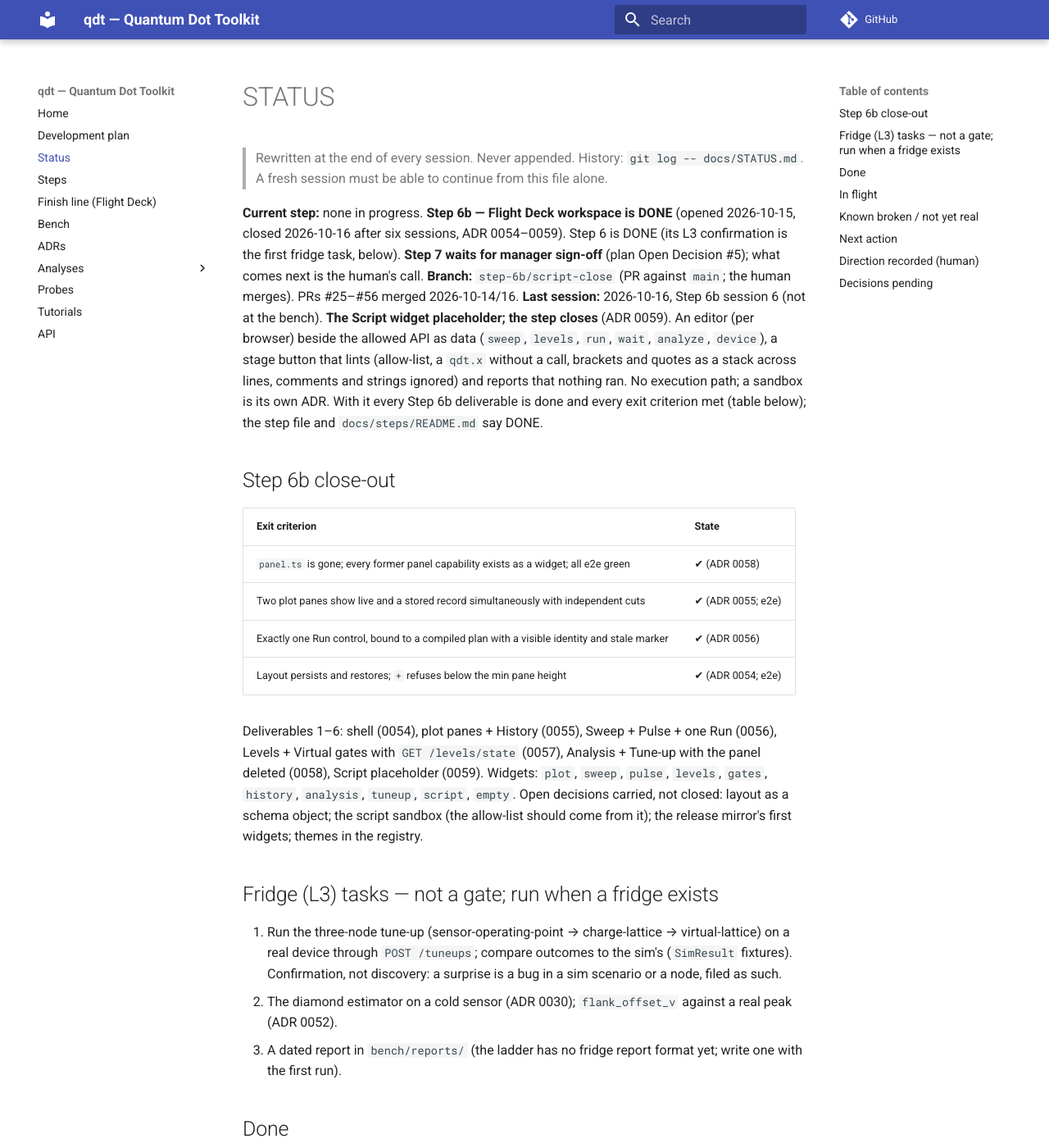
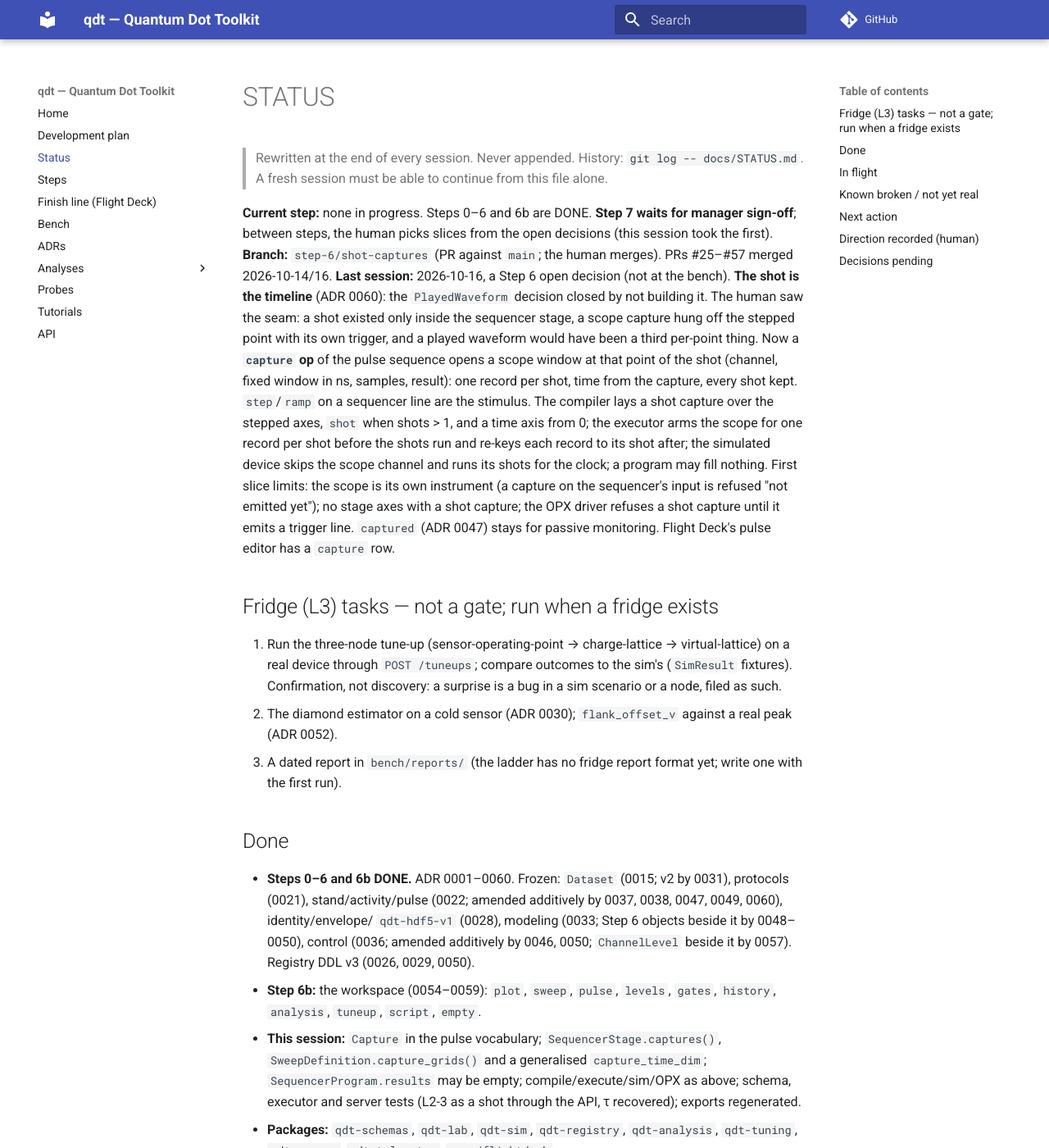
Before and after one commit to CowboyQuantum/qdt, an MkDocs documentation site: the page built from docs/STATUS.md, in a window 1280 px wide and 1400 px high. Shown: the whole window at 82% size. Built offline with MkDocs 1.6.1 and Material for MkDocs 9.7.7, drawn with Linux system fonts in a browser that asks for light colours; comment, search, counter and statistics services are not loaded; some of the changed text lies outside the part shown.

Commit message:
docs(adr): 0060 the shot is the timeline; the PlayedWaveform decision closed; BENCH L2-3 note; STATUS rewritten
Co-Authored-By: Claude Fable 5.1 <noreply@anthropic.com>

```diff
--- a/docs/STATUS.md
+++ b/docs/STATUS.md
@@ -3,30 +3,21 @@
 > Rewritten at the end of every session. Never appended. History: `git log -- docs/STATUS.md`.
 > A fresh session must be able to continue from this file alone.
 
-**Current step:** none in progress. **Step 6b — Flight Deck workspace is DONE** (opened 2026-10-15, closed
-2026-10-16 after six sessions, ADR 0054–0059). Step 6 is DONE (its L3 confirmation is the first fridge task,
-below). **Step 7 waits for manager sign-off** (plan Open Decision #5); what comes next is the human's call.
-**Branch:** `step-6b/script-close` (PR against `main`; the human merges). PRs #25–#56 merged 2026-10-14/16.
-**Last session:** 2026-10-16, Step 6b session 6 (not at the bench). **The Script widget placeholder; the step
-closes** (ADR 0059). An editor (per browser) beside the allowed API as data (`sweep`, `levels`, `run`, `wait`,
-`analyze`, `device`), a stage button that lints (allow-list, a `qdt.x` without a call, brackets and quotes as a
-stack across lines, comments and strings ignored) and reports that nothing ran. No execution path; a sandbox is
-its own ADR. With it every Step 6b deliverable is done and every exit criterion met (table below); the step file
-and `docs/steps/README.md` say DONE.
-
-## Step 6b close-out
-| Exit criterion | State |
-|---|---|
-| `panel.ts` is gone; every former panel capability exists as a widget; all e2e green | ✔ (ADR 0058) |
-| Two plot panes show live and a stored record simultaneously with independent cuts | ✔ (ADR 0055; e2e) |
-| Exactly one Run control, bound to a compiled plan with a visible identity and stale marker | ✔ (ADR 0056) |
-| Layout persists and restores; `+` refuses below the min pane height | ✔ (ADR 0054; e2e) |
-
-Deliverables 1–6: shell (0054), plot panes + History (0055), Sweep + Pulse + one Run (0056), Levels + Virtual
-gates with `GET /levels/state` (0057), Analysis + Tune-up with the panel deleted (0058), Script placeholder
-(0059). Widgets: `plot`, `sweep`, `pulse`, `levels`, `gates`, `history`, `analysis`, `tuneup`, `script`, `empty`.
-Open decisions carried, not closed: layout as a schema object; the script sandbox (the allow-list should come
-from it); the release mirror's first widgets; themes in the registry.
+**Current step:** none in progress. Steps 0–6 and 6b are DONE. **Step 7 waits for manager sign-off**; between
+steps, the human picks slices from the open decisions (this session took the first).
+**Branch:** `step-6/shot-captures` (PR against `main`; the human merges). PRs #25–#57 merged 2026-10-14/16.
+**Last session:** 2026-10-16, a Step 6 open decision (not at the bench). **The shot is the timeline** (ADR
+0060): the `PlayedWaveform` decision closed by not building it. The human saw the seam: a shot existed only
+inside the sequencer stage, a scope capture hung off the stepped point with its own trigger, and a played
+waveform would have been a third per-point thing. Now a **`capture` op** of the pulse sequence opens a scope
+window at that point of the shot (channel, fixed window in ns, samples, result): one record per shot, time
+from the capture, every shot kept. `step`/`ramp` on a sequencer line are the stimulus. The compiler lays a
+shot capture over the stepped axes, `shot` when shots > 1, and a time axis from 0; the executor arms the
+scope for one record per shot before the shots run and re-keys each record to its shot after; the simulated
+device skips the scope channel and runs its shots for the clock; a program may fill nothing. First slice
+limits: the scope is its own instrument (a capture on the sequencer's input is refused "not emitted yet");
+no stage axes with a shot capture; the OPX driver refuses a shot capture until it emits a trigger line.
+`captured` (ADR 0047) stays for passive monitoring. Flight Deck's pulse editor has a `capture` row.
 
 ## Fridge (L3) tasks — not a gate; run when a fridge exists
 1. Run the three-node tune-up (sensor-operating-point → charge-lattice → virtual-lattice) on a real device through
@@ -36,50 +27,58 @@ from it); the release mirror's first widgets; themes in the registry.
 3. A dated report in `bench/reports/` (the ladder has no fridge report format yet; write one with the first run).
 
 ## Done
-- **Steps 0–6 and 6b DONE.** ADR 0001–0059. Frozen: `Dataset` (0015; v2 by 0031), protocols (0021),
-  stand/activity/pulse (0022; amended additively by 0037, 0038, 0047, 0049), identity/envelope/`qdt-hdf5-v1`
-  (0028), modeling (0033; Step 6 objects beside it by 0048–0050), control (0036; amended additively by 0046,
-  0050; `ChannelLevel` beside it by 0057). Registry DDL v3 (0026, 0029, 0050).
+- **Steps 0–6 and 6b DONE.** ADR 0001–0060. Frozen: `Dataset` (0015; v2 by 0031), protocols (0021),
+  stand/activity/pulse (0022; amended additively by 0037, 0038, 0047, 0049, 0060), identity/envelope/
+  `qdt-hdf5-v1` (0028), modeling (0033; Step 6 objects beside it by 0048–0050), control (0036; amended
+  additively by 0046, 0050; `ChannelLevel` beside it by 0057). Registry DDL v3 (0026, 0029, 0050).
+- **Step 6b:** the workspace (0054–0059): `plot`, `sweep`, `pulse`, `levels`, `gates`, `history`, `analysis`,
+  `tuneup`, `script`, `empty`.
+- **This session:** `Capture` in the pulse vocabulary; `SequencerStage.captures()`, `SweepDefinition.capture_grids()`
+  and a generalised `capture_time_dim`; `SequencerProgram.results` may be empty; compile/execute/sim/OPX as
+  above; schema, executor and server tests (L2-3 as a shot through the API, τ recovered); exports regenerated.
 - **Packages:** `qdt-schemas`, `qdt-lab`, `qdt-sim`, `qdt-registry`, `qdt-analysis`, `qdt-tuning`,
   `qdt-server`, `qdt-telemetry`, `apps/flightdeck`.
-- 395 Python tests (+5 Postgres-parametrized), 4 skipped, 34 hardware-only in `packages/`, 16
-  hardware-only in `bench/`; Flight Deck 119 unit tests and 9 e2e.
+- 401 Python tests (+5 Postgres-parametrized), 4 skipped, 34 hardware-only in `packages/`, 16
+  hardware-only in `bench/`; Flight Deck 122 unit tests and 9 e2e.
 
 ## In flight
-- Nothing uncommitted. PR for `step-6b/script-close` awaits the human.
+- Nothing uncommitted. PR for `step-6/shot-captures` awaits the human.
 
 ## Known broken / not yet real
-- **The Script widget runs nothing**: stage lints and says so; the allow-list is hand-written until a sandbox ADR
-  generates it.
-- **Flight Deck carry-overs (Step 6b):** an analysis names its record from History or the picker, not from a
-  plot pane yet; two widgets refresh records after a run (no server push); the simulator's live device and a
-  run's device diverge (ADR 0057); a simulated gate reads back null; the Levels widget polls every 2 s; limits
-  are a browser setting; the coupling matrix is per browser; a stage sweep needs the Pulse widget mounted; one
-  run at a time from the UI; Run compiles again when stale (0056); no colormap in the ⚙ menu; per-pane view state
-  does not survive a reload (0055); no Google Fonts link; the strip's stand/device read "?" without a server.
+- **A shot capture runs on the simulator only.** The sequencer-to-scope trigger is not in the protocols (ADR
+  0021 has no marker line); the OPX driver refuses a `capture` op with a clear message. On the bench L2-3 stays
+  the per-point capture with the pulse train played beside it (BENCH.md). The trigger line is the next slice.
+- **A capture on the sequencer's own input** (the OPX ADC) is refused at compile; it is the natural second slice
+  and would let stage axes return to a stage with a capture.
+- **A shot capture allows no stage axes** (the scope is armed per stepped point): step the axis instead.
+- **The simulated scope's record does not depend on the stimulus**: it is the run options' droop, as in ADR
+  0047; the sim wires no pulse line into the scope. Honest for the L0 model of L2-3, not a physics model.
+- **Averaging kept traces** is an analysis, not an executor job; no curated method does it yet.
+- Flight Deck carry-overs (Step 6b): an analysis names its record from History or the picker; the simulator's
+  live device and a run's device diverge (0057); a simulated gate reads back null; the Levels widget polls;
+  limits and the coupling matrix are per browser; a stage sweep needs the Pulse widget mounted; one run at a
+  time; Run compiles again when stale (0056); no colormap in the ⚙ menu; per-pane view state does not survive
+  a reload (0055); the Script widget runs nothing (0059); no Google Fonts link.
 - **`provenance_check.sh` matches bare substrings**; a word-boundary pattern is a one-line fix.
 - Step 6 carry-overs: the held operating point is server memory (a `stand_state` table later); click-to-set only
   for axes named after stand DC channels; `flank_offset_v` is a judgment (0052); the diamonds method needs a cold
   sensor (0030); `TuneUp` not persisted, one at a time, no resume/parallel (0050); the bench has one OPX pulse
   line and no `SG`/`bias`/`sensor`; `detect_transitions` reports `ok` on a constant map; `SimScenario.model`
-  overrides scalars only; QDAC-II quirks (BENCH.md); nothing in a sweep plays a waveform; captures sequential;
-  the trace view has no axes/labels/output curve; the exponential's edge detector is a heuristic (0046); the
-  plane fit is OLS (0045); OPX input offset not applied; `bench_report.py` does not redact serials; qm-qua
-  deprecations; zero-clipping in the dot model (0020); Postgres suite only in CI; `FINISH_LINE.md` TODO (human);
-  Windows pnpm via `corepack pnpm`.
+  overrides scalars only; QDAC-II quirks (BENCH.md); captures sequential; the trace view has no axes/labels/
+  output curve; the exponential's edge detector is a heuristic (0046); the plane fit is OLS (0045); OPX input
+  offset not applied; `bench_report.py` does not redact serials; qm-qua deprecations; zero-clipping in the dot
+  model (0020); Postgres suite only in CI; `FINISH_LINE.md` TODO (human); Windows pnpm via `corepack pnpm`.
 
 ## Next action
 **Human:**
-1. Merge the PR. Step 6b is closed; look at the whole workspace once in `pnpm dev` against `python -m qdt_server`.
-2. **Name what comes next.** Step 7 (other sources onto the substrate: `qdt-telemetry` ingest, the internal
-   extension, lab PC deployment) is gated by manager sign-off. Without it, the candidates are:
-   - a Step 6 Open decision with an ADR and a slice: `PlayedWaveform` (a waveform played inside a sweep, ADR
-     0047's other half), sub-ms stepping (Probe 04's consequence), how a sense range is declared;
-   - a `sensor_peak` method retiring `flank_offset_v` (ADR 0052);
-   - a bench session: a second OPX pulse line for the stability nodes, the QDevil report;
-   - Flight Deck follow-ups from the list above (a colormap choice, per-pane view state, "analyse the record in
-     Plot N", the tune-up's `virtual_gates` into the coupling matrix, a `records:changed` push).
-3. Step 6's Open decisions (its file) and the QDevil report still wait.
+1. Merge the PR; read ADR 0060 once more against the measurement you had in mind (the shot composes stimulus
+   and readout; captures are ops; no `PlayedWaveform`).
+2. **Name the next slice.** The ones ADR 0060 opens: the sequencer-to-scope trigger line (protocol + stand +
+   OPX driver; needs the bench and a scope on the OPX's trigger input), or a capture on the OPX's own ADC
+   (raw acquisition in the QUA emitter; also a bench slice). Or the other Step 6 open decisions: sub-ms
+   stepping; how a sense range is declared; a rest level at a sweep's end. Or a `sensor_peak` method; a bench
+   session (second OPX pulse line, the QDevil report); Flight Deck follow-ups.
+3. Step 7 when sign-off arrives.
 
 **Then (sessions):** the chosen item, on its own branch, with its ADR. A `tuneups` table and a `stand_state`
 table when something reads them; resume and parallel branches when a DAG needs them.
@@ -101,22 +100,23 @@ table when something reads them; resume and parallel branches when a DAG needs t
   first node first (ADR 0048); the second node is the virtual-gate stability diagram (ADR 0049); the persisted
   tune-up before a third node (ADR 0050); `qdt-telemetry` ingests, does not collect (ADR 0051); the third node is
   the sensor operating point (ADR 0052); click-to-set (ADR 0053); "let's strike the DAPS development for now";
-  the Step 6b spec arrives as a chat patch (ADR 0054); "let's put off L3 and close step 6": Step 6 closes on the
-  simulator, the L3 confirmation is the first fridge task; "go with 6b": Step 6b opens, ADR 0054 is accepted,
-  the shell is session 1.
-- **2026-10-16:** PRs #52–#56 merged without a word, so sessions 2–6 (ADR 0055–0059) followed the step file's
-  order, taking STATUS's stated defaults where a decision was pending; "the flight deck ci didn't pass": two
-  timing failures fixed in #56 (the Levels table keeps its rows across polls; e2e scenarios declare 180 s).
+  the Step 6b spec arrives as a chat patch (ADR 0054); "let's put off L3 and close step 6"; "go with 6b".
+- **2026-10-16:** PRs #52–#57 merged without a word, so Step 6b's six sessions (ADR 0054–0059) followed the step
+  file's order; "the flight deck ci didn't pass" (two timing fixes in #56); on the `PlayedWaveform` explanation:
+  "this is described too much within the class language … perhaps we need to go back to how sweeps and pulse
+  sequences (including readout) get composed", then **"go ahead and revise the adr and implement"**: the shot
+  is the timeline (ADR 0060), no `PlayedWaveform`.
 
 ## Decisions pending
-- **What follows Step 6b** (the list above).
+- **What follows** (the list above): the trigger line, the OPX-ADC capture, another Step 6 open decision, a
+  method, a bench session, Flight Deck follow-ups.
 - Deliverable 4's defaults, taken: readback null (not omitted); the limit a browser setting. Say if either changes.
 - Step 6b's Open decisions (its file): layout as a schema object; the script sandbox; the release mirror's
   first widgets; themes per browser or in the registry.
 - Flight Deck follow-ups: a Google Fonts link; a colormap choice; queueing a second run; the tune-up's
   `virtual_gates` into the coupling matrix; "analyse the record in Plot N"; per-pane view state across a reload.
-- Step 6's Open decisions (its file): `PlayedWaveform`; sub-ms stepping; how a sense range is declared;
-  a rest level at a sweep's end; the time-series view's remainder; the deferred physics.
+- Step 6's Open decisions (its file): sub-ms stepping; how a sense range is declared; a rest level at a sweep's
+  end; the time-series view's remainder; the deferred physics.
 - A `tuneups` table and a `stand_state` table; resume and parallel branches.
 - `detect_transitions` on a noiseless constant map (a method `VERSION` bump); a `sensor_peak` method.
 - `bench_report.py` and `*IDN?` serials; the dot model's zero-clipping; the diamond estimator on warm edges.
```
Also changed, not shown: docs/BENCH.md (+3 -1 lines), docs/adr/0060-the-shot-is-the-timeline.md (added, +69 -0 lines), docs/adr/README.md (+1 -0 lines), docs/steps/06-closed-loop-tuning.md (+5 -4 lines).
